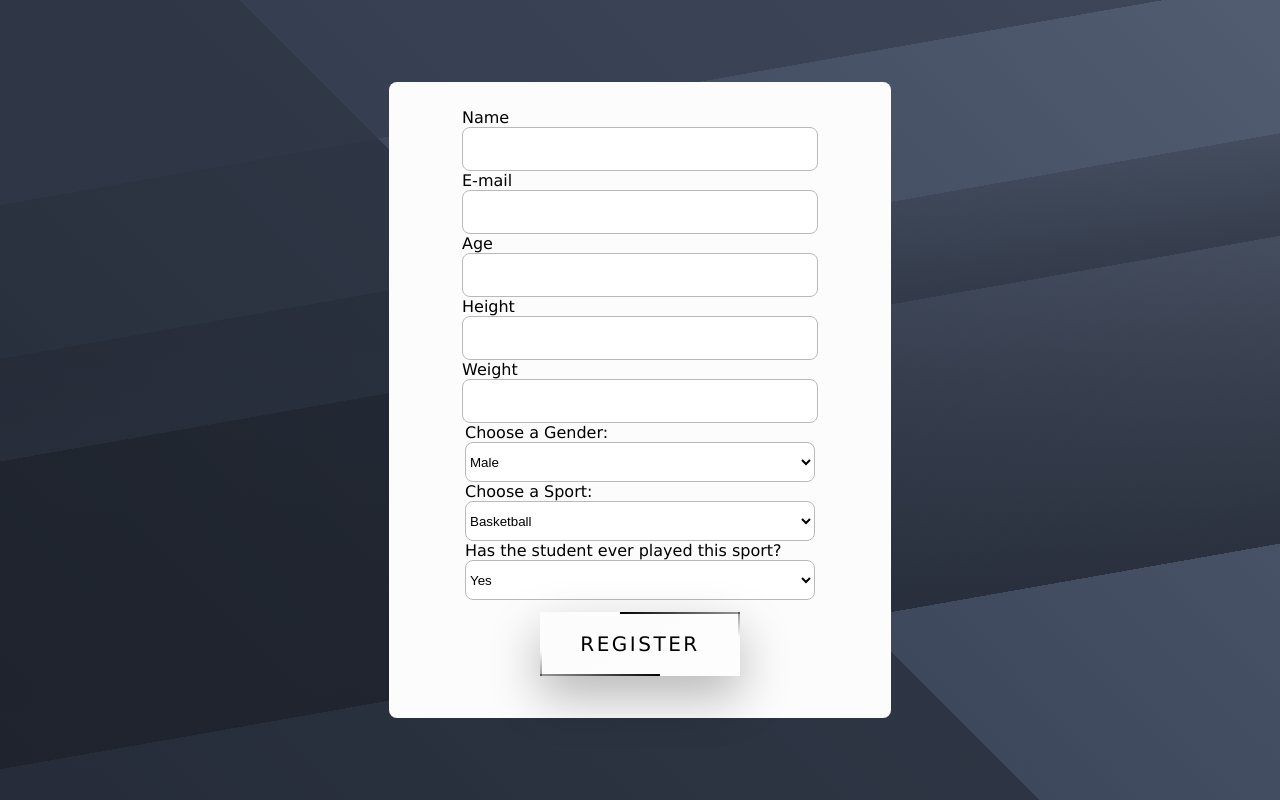
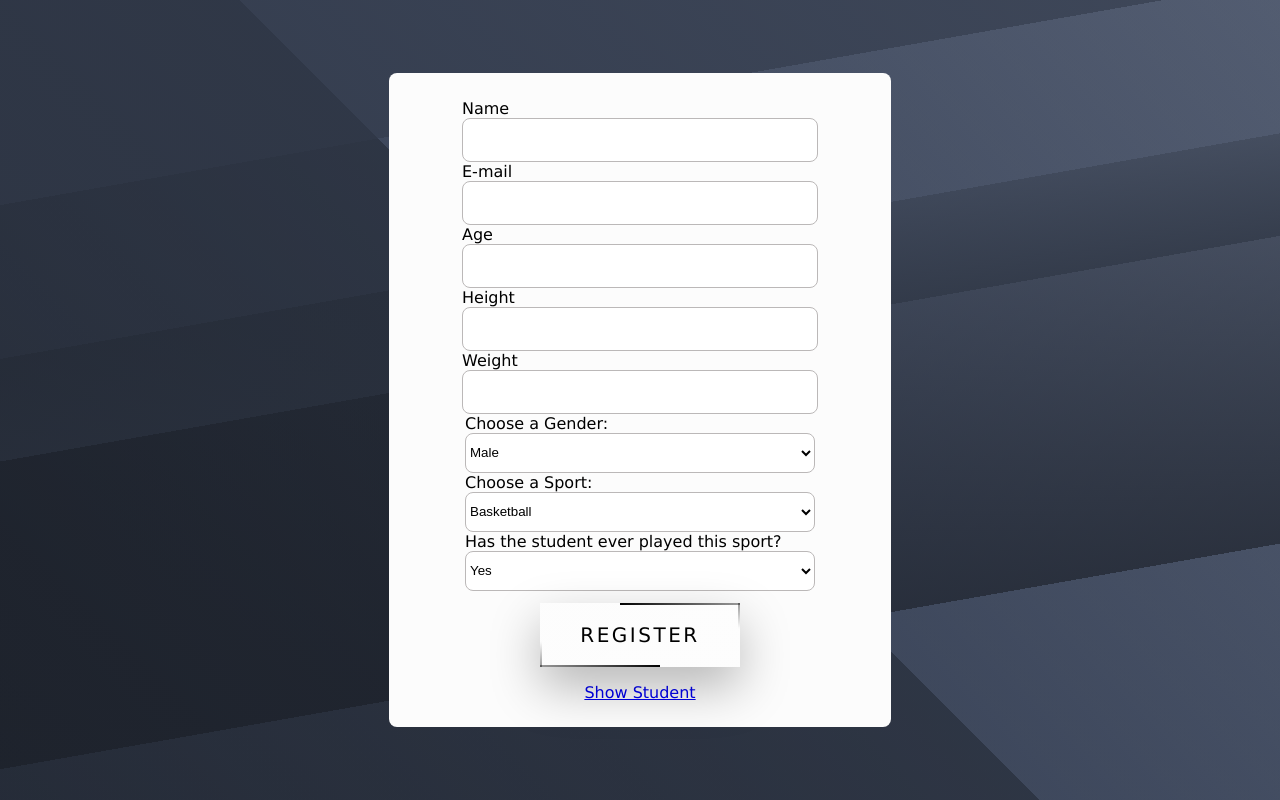
Before and after one commit to ansluiza/project-piva, a Flask app: page /register in a window 1280 px wide. Run offline with Flask 3, Linux system fonts and the light colour scheme.

Commit message:
projeto completo

```diff
--- a/templates/register.html
+++ b/templates/register.html
@@ -72,6 +72,8 @@
                   </a>
             </button>
 
+            <a href="data">Show Student</a>
+
         </form>
         {% with messages = get_flashed_messages() %}
         {% for message in messages %}
```
Also changed, not shown: banco_de_dados.db.
